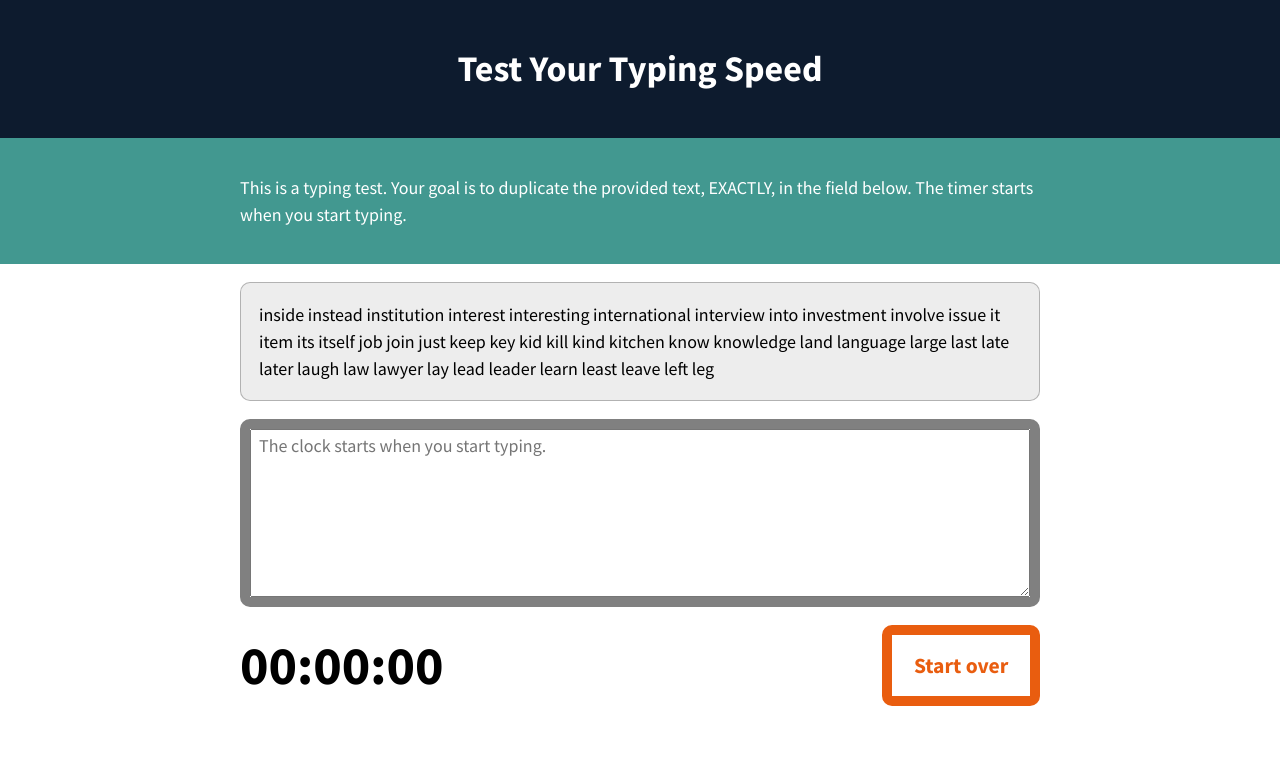
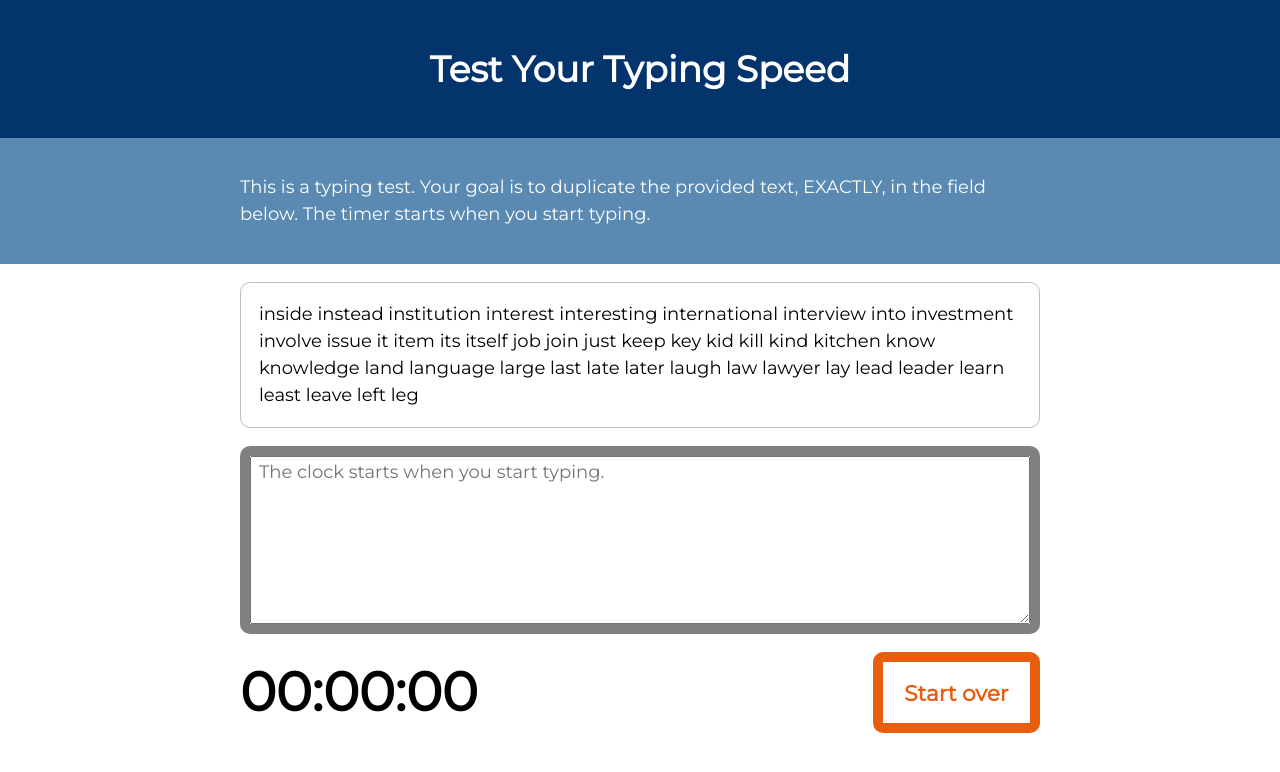
Before and after one commit to AdnCodez/JavaScript, a plain HTML site: page typingSpeedTest/index.html in a window 1280 px wide. Drawn offline with Linux system fonts and the light colour scheme.

Commit message:
Initial commit

```diff
--- a/typingSpeedTest/index.html
+++ b/typingSpeedTest/index.html
@@ -5,7 +5,7 @@
     <meta charset="UTF-8">
     <meta name="viewport" content="width=device-width, initial-scale=1">
     <title>JS Typing Speed Test</title>
-    <link rel="stylesheet" href="//fonts.googleapis.com/css?family=Source+Sans+Pro:400,400i,700,700i,900,900i" type="text/css" media="all">
+    <link href="https://fonts.googleapis.com/css?family=Montserrat" rel="stylesheet" media="all">
     <link rel="stylesheet" href="style.css">
     <script src="script.js" defer></script>
 </head>
--- a/typingSpeedTest/style.css
+++ b/typingSpeedTest/style.css
@@ -8,7 +8,7 @@ button,
 input,
 select,
 textarea {
-	font-family: 'Source Sans Pro', 'Helvetica', Arial, sans-serif;
+	font-family: 'Montserrat','Source Sans Pro', 'Helvetica', Arial, sans-serif;
 	font-size: 18px;
 	line-height: 1.5;
 }
@@ -112,7 +112,7 @@ body {
 
 .masthead {
     padding: 1em 2em;
-    background-color: #0D1B2E;
+    background-color: #03346C;
     color: white;
 }
 
@@ -123,7 +123,7 @@ body {
 .intro {
     padding: 2em 2em;
     color: #ffffff;
-    background: #429890;
+    background: #5A8AB2;
 }
 
 
@@ -146,7 +146,6 @@ body {
 #origin-text {
     margin: 1em 0;
     padding: 1em 1em 0;
-    background-color: #ededed;
     border: solid 1px #00000040;
     border-radius: 10px;
 }
```
